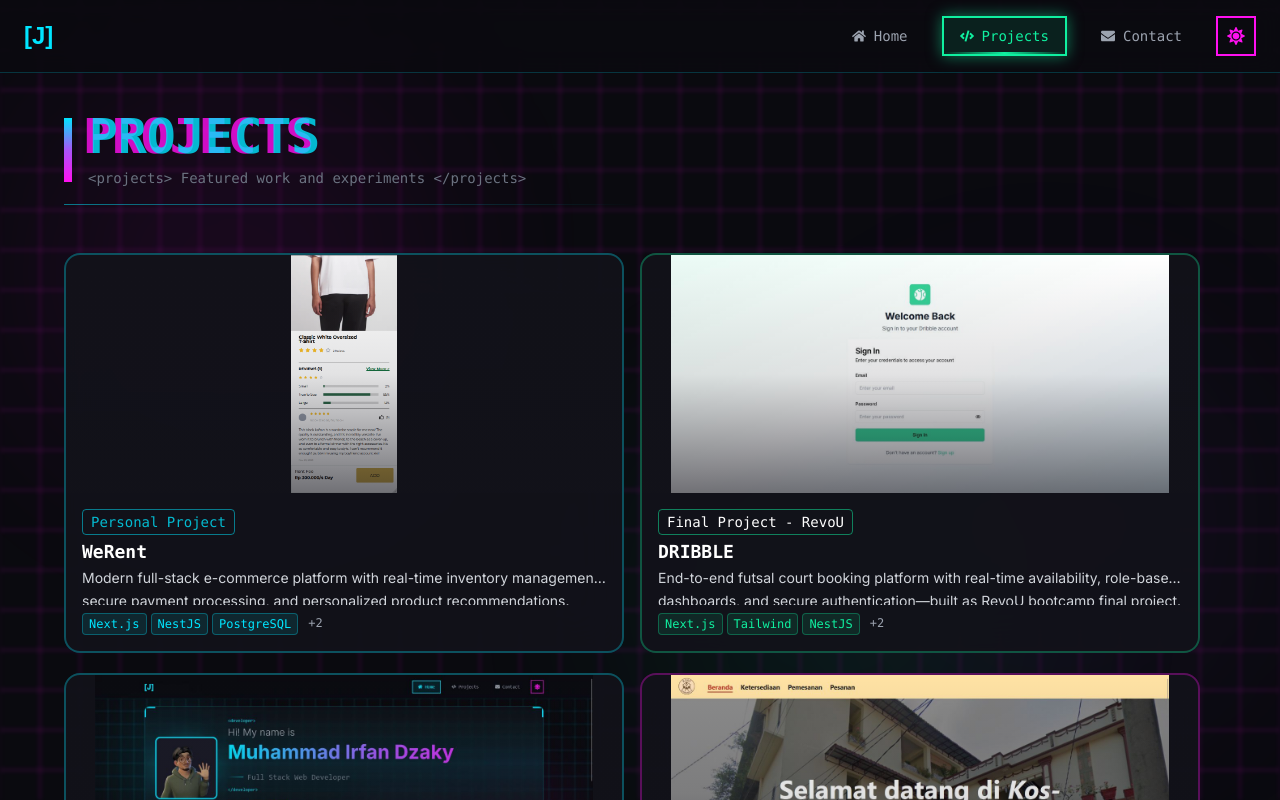
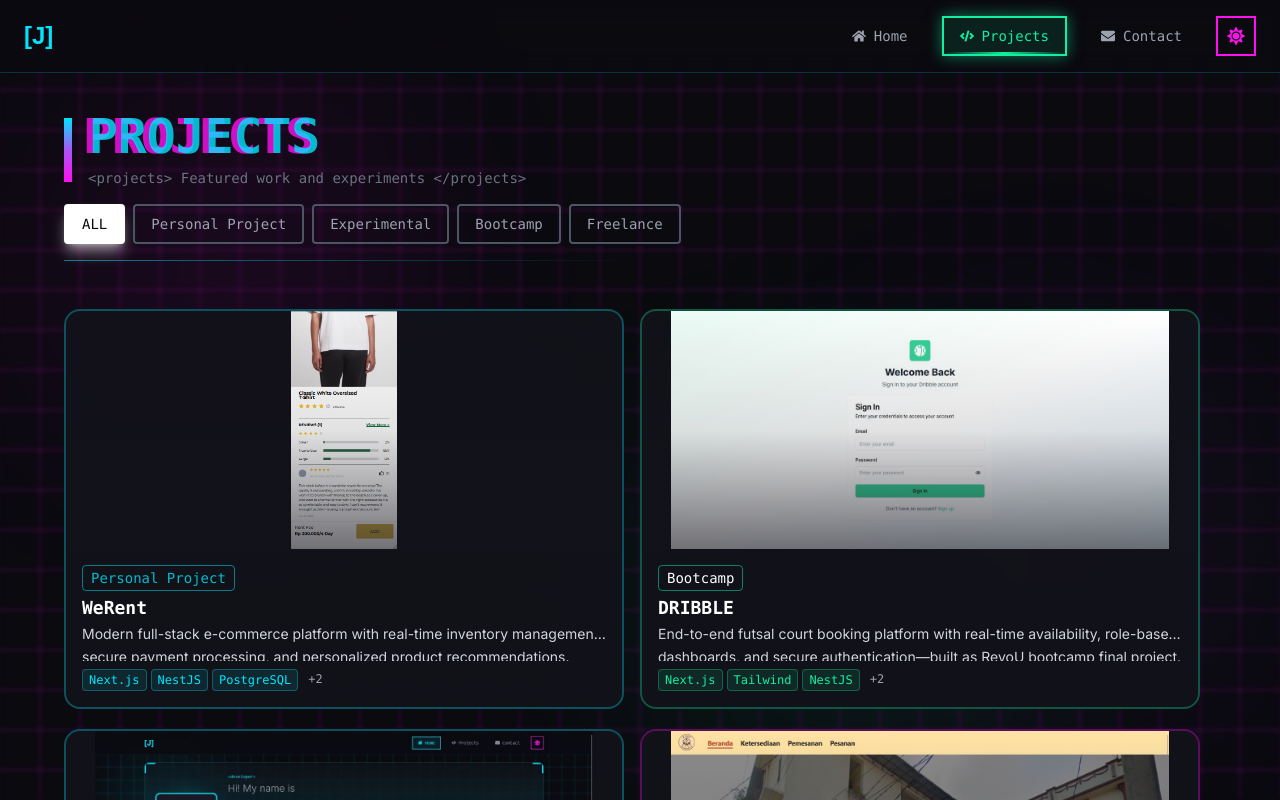
Before and after one commit to MuhammadIrfanDzaky/Personal-Website, a Next.js app: page /projects in a window 1280 px wide. Shown: the top 800 px of the page. Built offline with nearby package versions, Linux system fonts and the light colour scheme.

Commit message:
feat: add project filtering functionality and enhance category navigation

```diff
--- a/src/app/projects/page.tsx
+++ b/src/app/projects/page.tsx
@@ -14,14 +14,17 @@
   loading: () => null,
 });
 
+type ProjectCategory = 'ALL' | 'Personal Project' | 'Experimental' | 'Bootcamp' | 'Freelance';
+
 export default function ProjectsPage() {
   const [expandedProjectId, setExpandedProjectId] = useState<number | null>(null);
+  const [activeFilter, setActiveFilter] = useState<ProjectCategory>('ALL');
 
   const projects = [
     {
       id: 1,
       title: "WeRent",
-      type: "Personal Project",
+      type: "Personal Project" as ProjectCategory,
       description: "Modern full-stack e-commerce platform with real-time inventory management, secure payment processing, and personalized product recommendations.",
       tech: ["Next.js", "NestJS", "PostgreSQL", "Redis", "Stripe"],
       github: ["https://github.com/MuhammadIrfanDzaky/group-a-be", "https://github.com/MuhammadIrfanDzaky/group-a-fe"],
@@ -39,7 +42,7 @@
     {
       id: 2,
       title: "DRIBBLE",
-      type: "Final Project - RevoU",
+      type: "Bootcamp" as ProjectCategory,
       description: "End-to-end futsal court booking platform with real-time availability, role-based dashboards, and secure authentication—built as RevoU bootcamp final project.",
       tech: ["Next.js", "Tailwind", "NestJS", "PostgreSQL", "Prisma ORM"],
       github: "https://github.com/yourusername/dribble",
@@ -57,7 +60,7 @@
     {
       id: 3,
       title: "Personal Portfolio",
-      type: "Personal Project",
+      type: "Personal Project" as ProjectCategory,
       description: "Modern portfolio website with cyberpunk/neon aesthetic featuring smooth animations, interactive components, and responsive design.",
       tech: ["Next.js", "TypeScript", "Tailwind", "Framer Motion", "Radix UI"],
       github: "https://github.com/MuhammadIrfanDzaky/Personal-Website",
@@ -75,7 +78,7 @@
     {
       id: 4,
       title: "Kos-Kosan Gang Family",
-      type: "Freelance Project",
+      type: "Freelance" as ProjectCategory,
       description: "Boarding house management platform addressing inefficiencies in manual booking processes and property management for dual user personas.",
       tech: ["HTML", "CSS", "Javascript", "PHP", "MySQL"],
       github: "https://github.com/yourusername/koskosan",
@@ -91,6 +94,12 @@
       ]
     }
   ];
+
+  const categories: ProjectCategory[] = ['ALL', 'Personal Project', 'Experimental', 'Bootcamp', 'Freelance'];
+
+  const filteredProjects = activeFilter === 'ALL'
+    ? projects
+    : projects.filter(project => project.type === activeFilter);
 
   return (
     <div className="min-h-screen bg-dark-900 relative overflow-x-hidden">
@@ -124,12 +133,68 @@
               <p className="text-gray-500 text-xs md:text-sm font-mono mt-1 md:mt-2">{'<projects> Featured work and experiments </projects>'}</p>
             </div>
           </div>
-          <div className="h-px w-full bg-gradient-to-r from-neon-cyan/50 via-transparent to-transparent" />
+          {/* Filter Navigation */}
+          <div className="flex flex-wrap gap-2 mb-4">
+            {categories.map((category) => {
+              const getCategoryColors = () => {
+                switch(category) {
+                  case 'ALL':
+                    return {
+                      active: 'bg-white text-dark-900 border-white shadow-lg shadow-white/50',
+                      inactive: 'bg-transparent text-gray-400 border-gray-600 hover:border-white hover:text-white hover:shadow-md hover:shadow-white/30'
+                    };
+                  case 'Personal Project':
+                    return {
+                      active: 'bg-neon-cyan text-dark-900 border-neon-cyan shadow-lg shadow-neon-cyan/50',
+                      inactive: 'bg-transparent text-gray-400 border-gray-600 hover:border-neon-cyan hover:text-neon-cyan hover:shadow-md hover:shadow-neon-cyan/30'
+                    };
+                  case 'Experimental':
+                    return {
+                      active: 'bg-neon-purple text-dark-900 border-neon-purple shadow-lg shadow-neon-purple/50',
+                      inactive: 'bg-transparent text-gray-400 border-gray-600 hover:border-neon-purple hover:text-neon-purple hover:shadow-md hover:shadow-neon-purple/30'
+                    };
+                  case 'Bootcamp':
+                    return {
+                      active: 'bg-neon-green text-dark-900 border-neon-green shadow-lg shadow-neon-green/50',
+                      inactive: 'bg-transparent text-gray-400 border-gray-600 hover:border-neon-green hover:text-neon-green hover:shadow-md hover:shadow-neon-green/30'
+                    };
+                  case 'Freelance':
+                    return {
+                      active: 'bg-neon-pink text-dark-900 border-neon-pink shadow-lg shadow-neon-pink/50',
+                      inactive: 'bg-transparent text-gray-400 border-gray-600 hover:border-neon-pink hover:text-neon-pink hover:shadow-md hover:shadow-neon-pink/30'
+                    };
+                  default:
+                    return {
+                      active: 'bg-neon-cyan text-dark-900 border-neon-cyan shadow-lg shadow-neon-cyan/50',
+                      inactive: 'bg-transparent text-gray-400 border-gray-600 hover:border-neon-cyan hover:text-neon-cyan hover:shadow-md hover:shadow-neon-cyan/30'
+                    };
+                }
+              };
+
+              const colors = getCategoryColors();
+
+              return (
+                <button
+                  key={category}
+                  onClick={() => {
+                    setActiveFilter(category);
+                    setExpandedProjectId(null);
+                  }}
+                  className={`px-3 md:px-4 py-1.5 md:py-2 font-mono text-xs md:text-sm border-2 rounded transition-all duration-300 ${
+                    activeFilter === category ? colors.active : colors.inactive
+                  }`}
+                >
+                  {category}
+                </button>
+              );
+            })}
+          </div>
+                    <div className="h-px w-full bg-gradient-to-r from-neon-cyan/50 via-transparent to-transparent" />
         </div>
 
         {/* Projects Container */}
         <div id="projects-container" className="relative min-h-[900px]">
-          {projects.map((project, index) => {
+          {filteredProjects.map((project, index) => {
             const isExpanded = expandedProjectId === project.id;
             const isOther = expandedProjectId !== null && !isExpanded;
 
```
